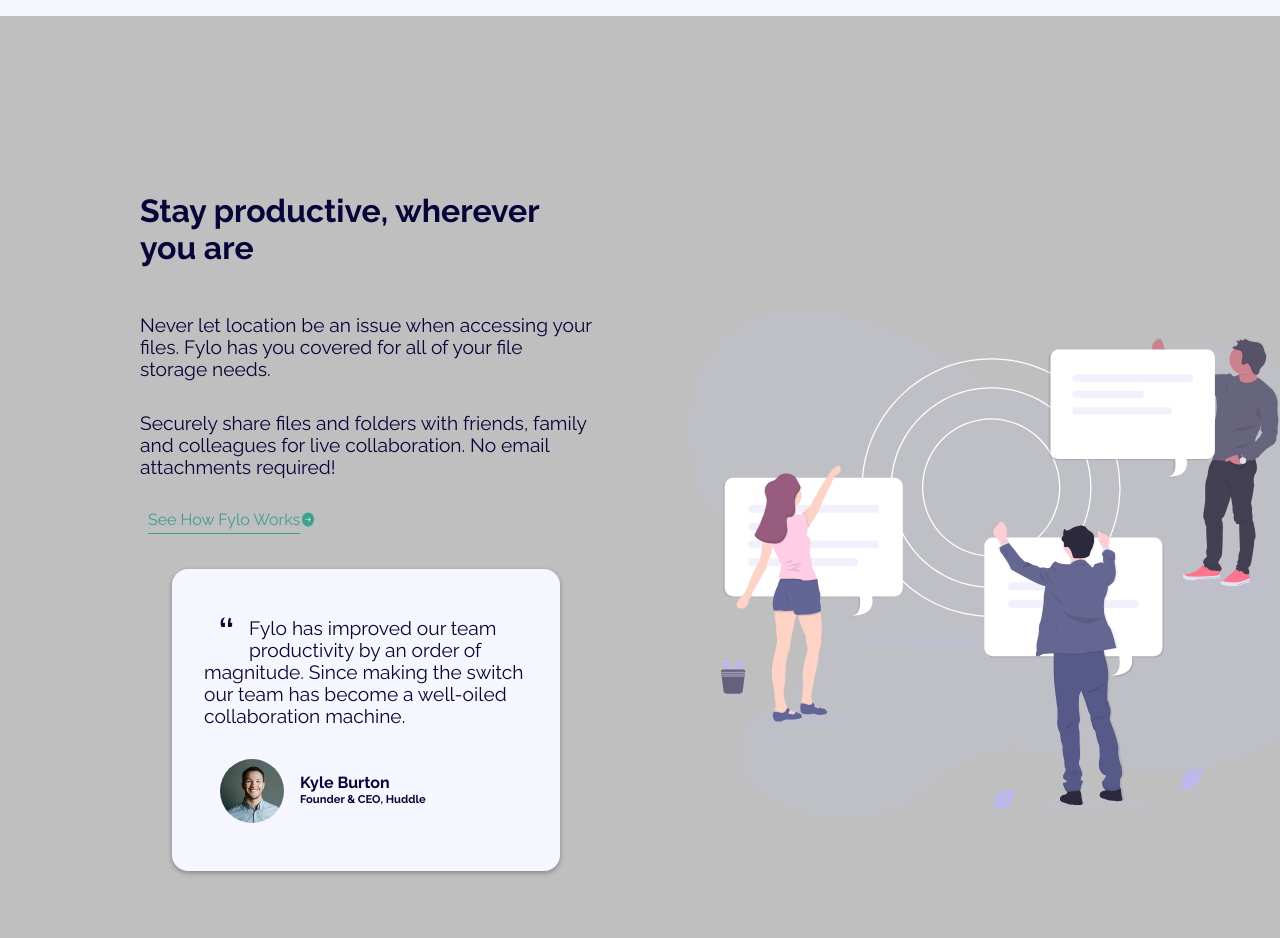
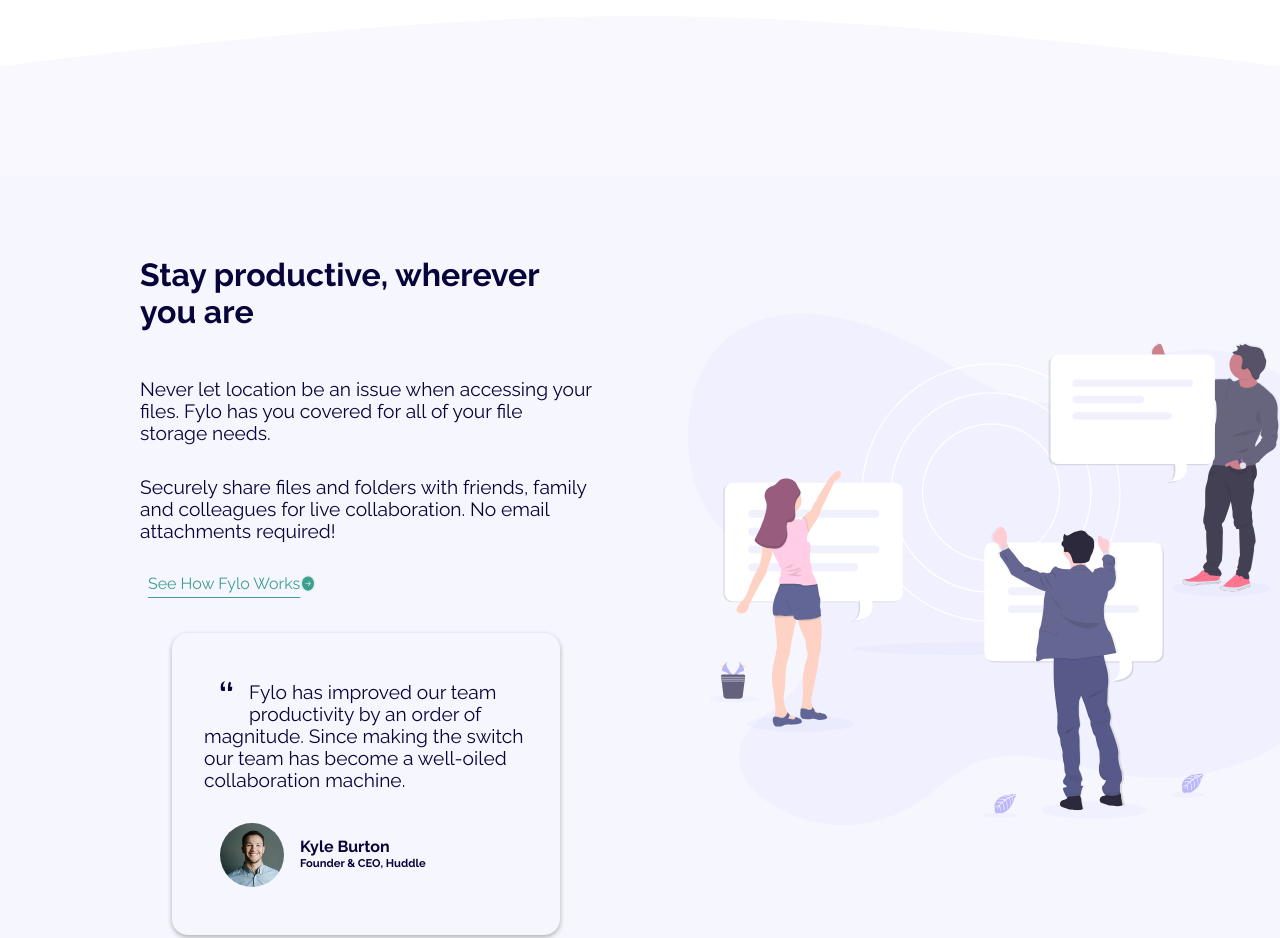
Before and after one commit to JoshDyra/fyloLanding, a plain HTML site: page index.html in a window 1280 px wide. Shown: the part 780-1718 px from the top of the page. Drawn offline with Linux system fonts and the light colour scheme.

Commit message:
image resizing

```diff
--- a/css/main.css
+++ b/css/main.css
@@ -23,7 +23,7 @@ body {
     --clr-accent2: hsl(170, 45%, 43%);
 
     --clr-neutral1: hsl(240, 75%, 98%);
-    --clr-neutral2: hsl(0, 0%, 75%);
+    --clr-neutral2: hsl(0, 0%, 100%);
 }
 
 .bg-neutral1 {
@@ -136,10 +136,6 @@ div form {
     display: flex;
     flex-direction: column-reverse;
     padding: 3rem 2rem;
-}
-
-.bg-neutral2 {
-    padding-top: 15vh;
 }
 
 .container {
@@ -276,8 +272,16 @@ input[type=submit]:hover {
 
 /* MEDIA QUERIES */
 
-.bg-neutral2 {
-    padding-top: 8vh;
+.divider {
+    background-image: url('../images/bg-curve-mobile.svg');
+    background-position: center;
+    background-repeat: no-repeat;
+    background-size: cover;
+    height: 10rem;
+}
+
+.about {
+    margin-top: 3rem;
 }
 
 @media (min-width: 1200px) {
@@ -312,6 +316,14 @@ input[type=submit]:hover {
         flex-basis: 100%;
     }
 
+    .divider {
+        background-image: url('../images/bg-curve-desktop.svg');
+        background-position: center;
+        background-repeat: no-repeat;
+        background-size: cover;
+        height: 10rem;
+    }
+
 #form2 {
     height: auto;
     margin: auto;
@@ -326,15 +338,9 @@ input[type=submit]:hover {
         color: var(--clr-neutral1);
     }
 
-    img {
-        display: block;
-        max-width: 150%;
-        overflow: hidden;
-    }
-
-   .bg-neutral2 img {
+   .bg-neutral1 img {
        position: relative;
-        top: 20%;
+        top: 6%;
     }
 
     h1, h2, h3  {
@@ -346,4 +352,11 @@ input[type=submit]:hover {
         justify-content:center;
     }
 
+    .columnImage img {
+        max-width: 150%;
+    }
+
+    .about {
+        margin-top: -3rem;
+    }
 }
--- a/index.html
+++ b/index.html
@@ -19,7 +19,7 @@
 <body>
 
 
-  <nav class="bg-neutral1">
+  <nav class="bg-neutral2">
 
     <div class="logo">
       <img src="images/logo.svg" alt="logo">
@@ -36,7 +36,7 @@
 
   </nav>
 
-  <header class="bg-neutral1">
+  <header class="bg-neutral2">
     <div class="container split">
       <div>
         <h1>All your files in one secure location, accessible anywhere.</h1>
@@ -55,7 +55,7 @@
 
       </div>
 
-      <div>
+      <div class="columnImage">
         <img src="images/illustration-1.svg"alt=""></img>
       </div>
     </div>
@@ -63,7 +63,7 @@
 
   <div class="divider"></div>
 
-  <section class="bg-neutral2">
+  <section class="bg-neutral1">
     <div class="container split">
       <div class="about">
         <h2>Stay productive, wherever you are</h2>
@@ -91,7 +91,7 @@
           </div>
         </article>
       </div>
-      <div>
+      <div class="columnImage">
         <img src="images/illustration-2.svg" alt=""></img>
       </div>
     </div>
```
